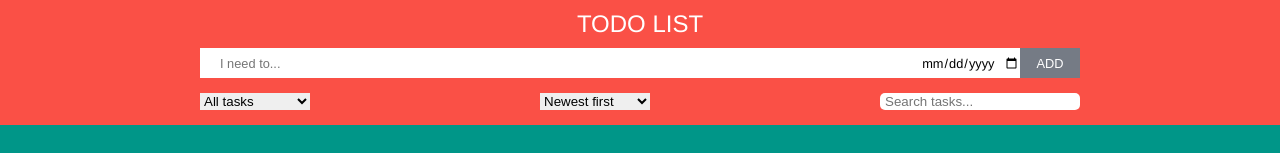
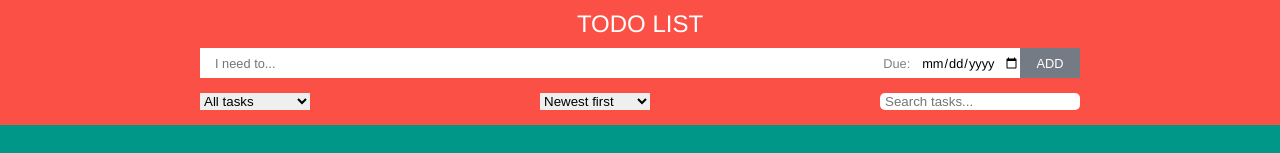
Before and after one commit to PabloRegen/todo-list, a React (Create React App) app: page / in a window 1280 px wide. Shown: the top 153 px of the page. Built offline with nearby package versions, Linux system fonts and the light colour scheme.

Commit message:
Add word "Due" to new task bar. Miscellaneous index.css changes

```diff
--- a/src/comp/NewTaskBar.js
+++ b/src/comp/NewTaskBar.js
@@ -12,6 +12,10 @@ const NewTaskBar = ({ newTask, dueOn, onChange, onKeyDown, onAddNewTask }) => {
             	placeholder='I need to...'
             	value={newTask}
             	onChange={onChange} />
+            <span
+                className='due'>
+                Due:
+            </span>
             <input
                 className='dueOn fontFamily'
                 name='dueOn'
--- a/src/index.css
+++ b/src/index.css
@@ -34,29 +34,34 @@ button[type='button'] {
   margin: 0 0 10px 0;
   font-size: 1.5em;
 }
-.newTask {
-  flex: 1 0 auto;
-  padding: 0 15px;
-}
+
 .newTask,
-.dueOn {
+.due,
+.dueOn,
+.addBtn {
   box-sizing: border-box;
   height: 30px;
   border: none;
   margin-bottom: 15px;
   font-size: 0.8em;
+}
+.newTask {
+  flex: 1 0 auto;
+  padding: 0 15px;
+}
+.due {
+  padding-top: 8px;
+  color: grey;
+  background: white;
+}
+.dueOn{
   text-indent: 5px;
 }
 .addBtn {
-  box-sizing: border-box;
   width: 60px;
-  height: 30px;
-  border: none;
   color: white;
   background: rgb(117,123,133);
   padding: 0;
-  margin-bottom: 15px;
-  font-size: 0.8em;
 }
 .addBtn:hover {
   color: black;
```
